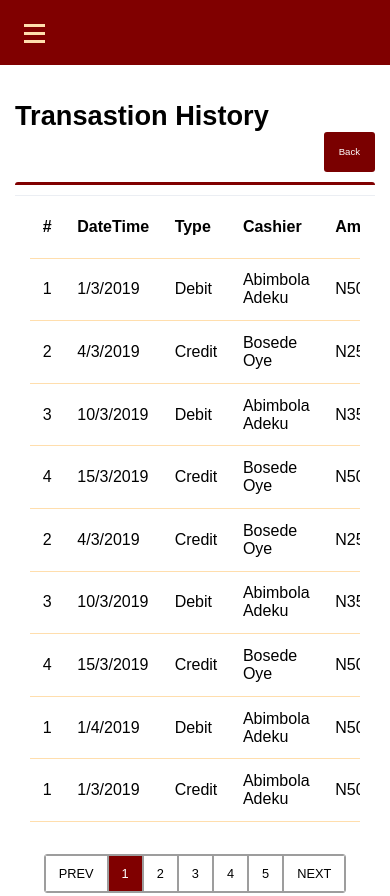
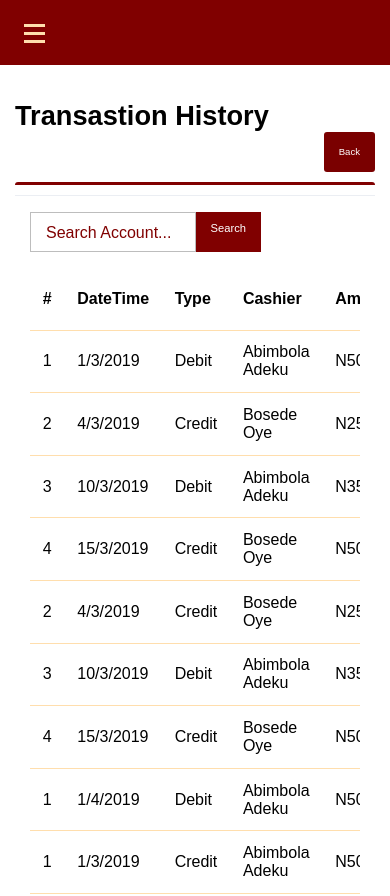
Before and after one commit to chokonaira/Banka, a plain HTML site: page UI/user-transaction-history.html in a window 390 px wide. Shown: the top 896 px of the page. Drawn offline with Linux system fonts and the light colour scheme.

Commit message:
feat #165353236
Modified UI background color to be just two major colors
Added image to Landing page
Removed User passport photographs from admin page
Linked all page URLs
Modified Title description in some pages
Added javascript alert propmt to Delete and deactivation buttons
Made logout button toperform its function
Added scroll bar to User transaction dashboard for quick search
Changed type to role on create Staff user dashboard
Adding an admin login link to login page for easy navigation
Made UI page more responsive across all screan sizes

[Delivers #165353236]

```diff
--- a/UI/user-transaction-history.html
+++ b/UI/user-transaction-history.html
@@ -48,15 +48,28 @@
     <div class="wrap my-4" id="main">
 
         <div class="container"><br /></br>
+
             <div class="text-capitalize d-flex j-c-space-between a-i-center">
                 <h1>Transastion History</h1>
             </div>
+
             <a href="user-dashboard.html" class="btn btn-info create-office text-capitalize border-r" style="float:right">
                     Back
                 </a> </br>
             <div class="card px-0 pb-2 my-2">
                 <hr>
                 <div class="container">
+                        <div class="my-1 d-flex justify-content a-i-center">
+                                <form class="search-form" action="" method="post">
+                                    <div class="input-group search">
+                                        <input type="text" name="" value="" placeholder="Search Account..." class="search-btn">
+                                        <button type="submit" class="btn btn-primary">
+                                            Search
+                                        </button>
+                                    </div>
+                                </form>
+
+                            </div>
                     <div class="table-container">
                         <table>
                             <thead>
```
